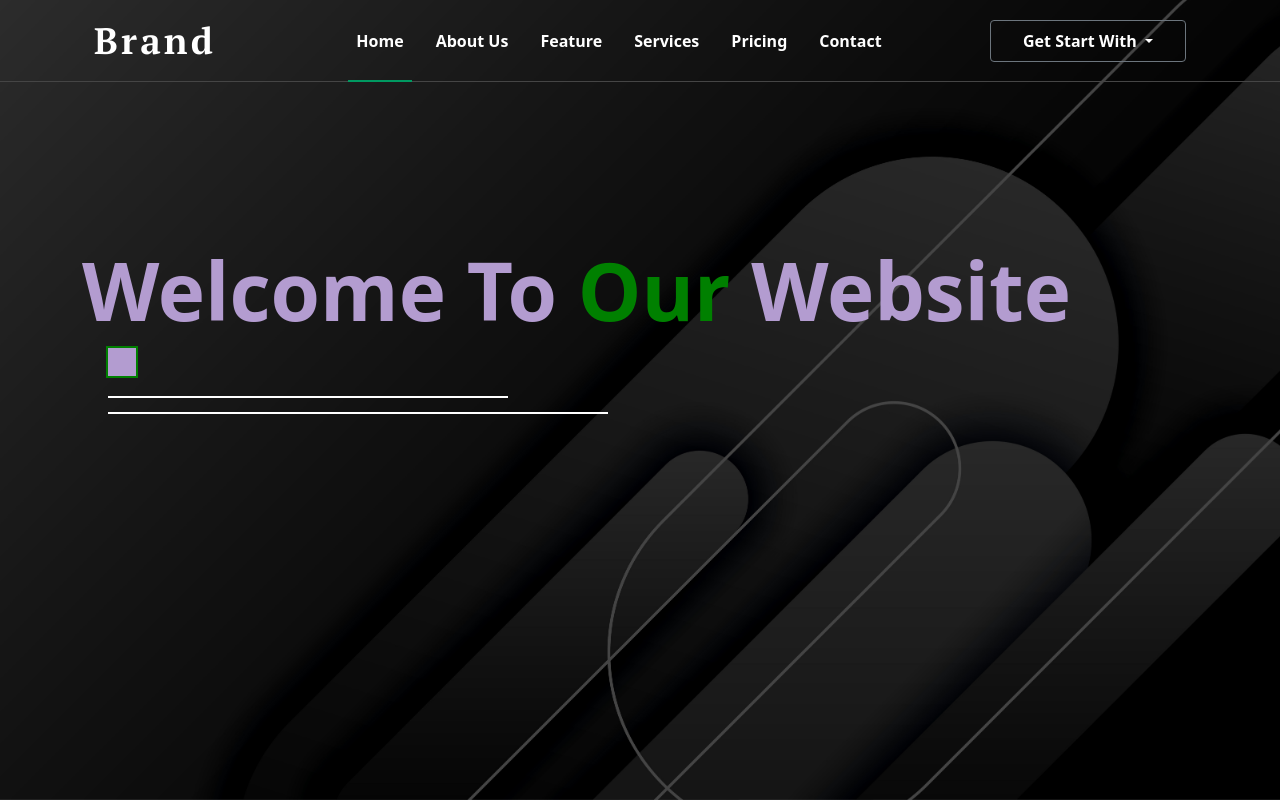
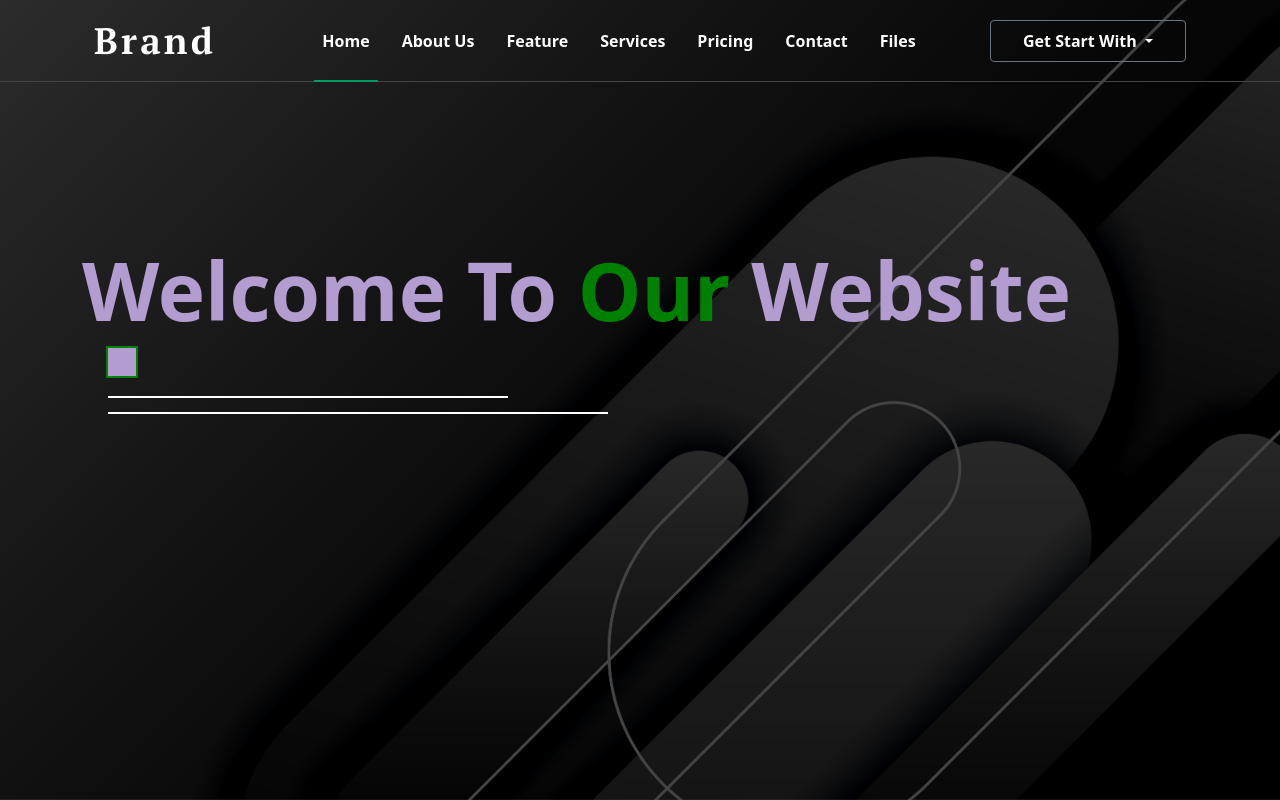
Before and after one commit to sunitsen/header-section, a plain HTML site: page index.html in a window 1280 px wide. Drawn offline with Linux system fonts and the light colour scheme.

Commit message:
new link added

```diff
--- a/index.html
+++ b/index.html
@@ -54,6 +54,9 @@
           <li class="nav-item">
             <a class="nav-link" href="#">contact</a>
           </li>
+          <li class="nav-item">
+            <a class="nav-link" href="#">files</a>
+          </li>
         </ul>
         <div class="dropdown">
           <button class="nav-brop-btn btn btn-secondary dropdown-toggle" type="button" id="dropdownMenuButton1" data-bs-toggle="dropdown" aria-expanded="false">
```
